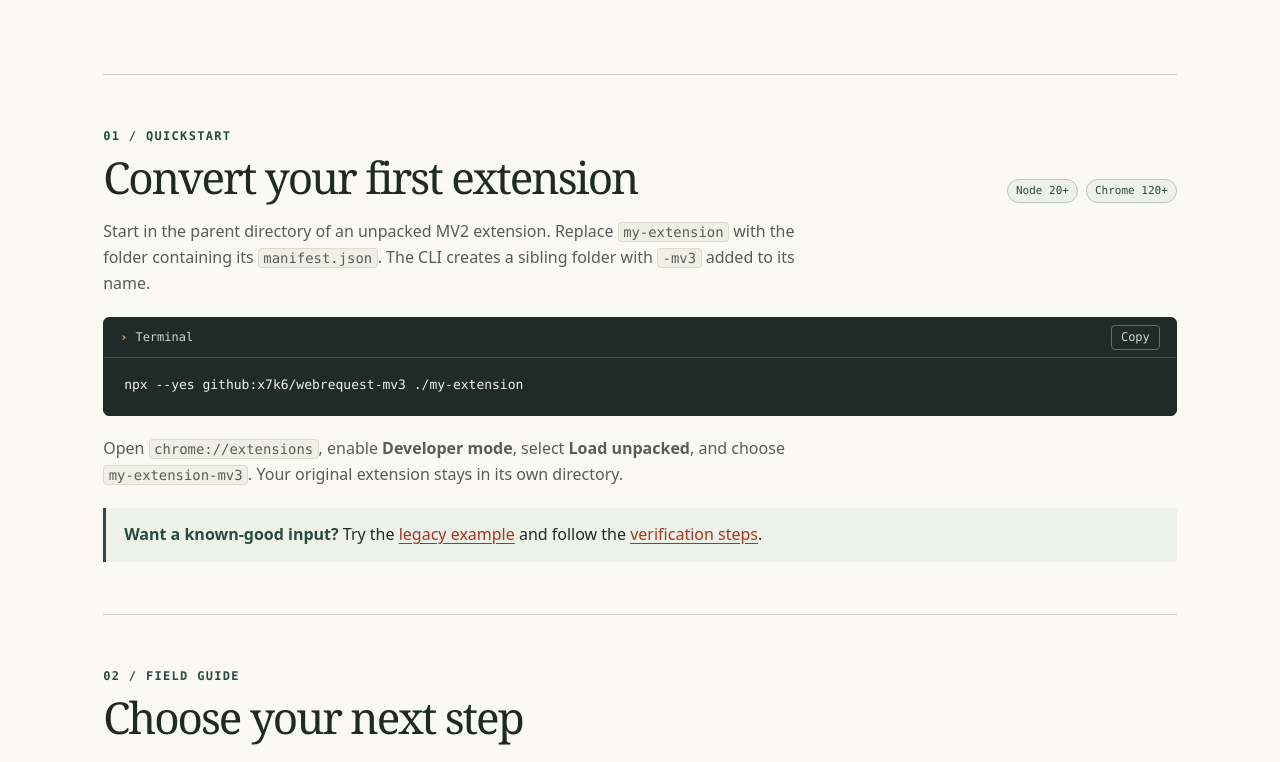
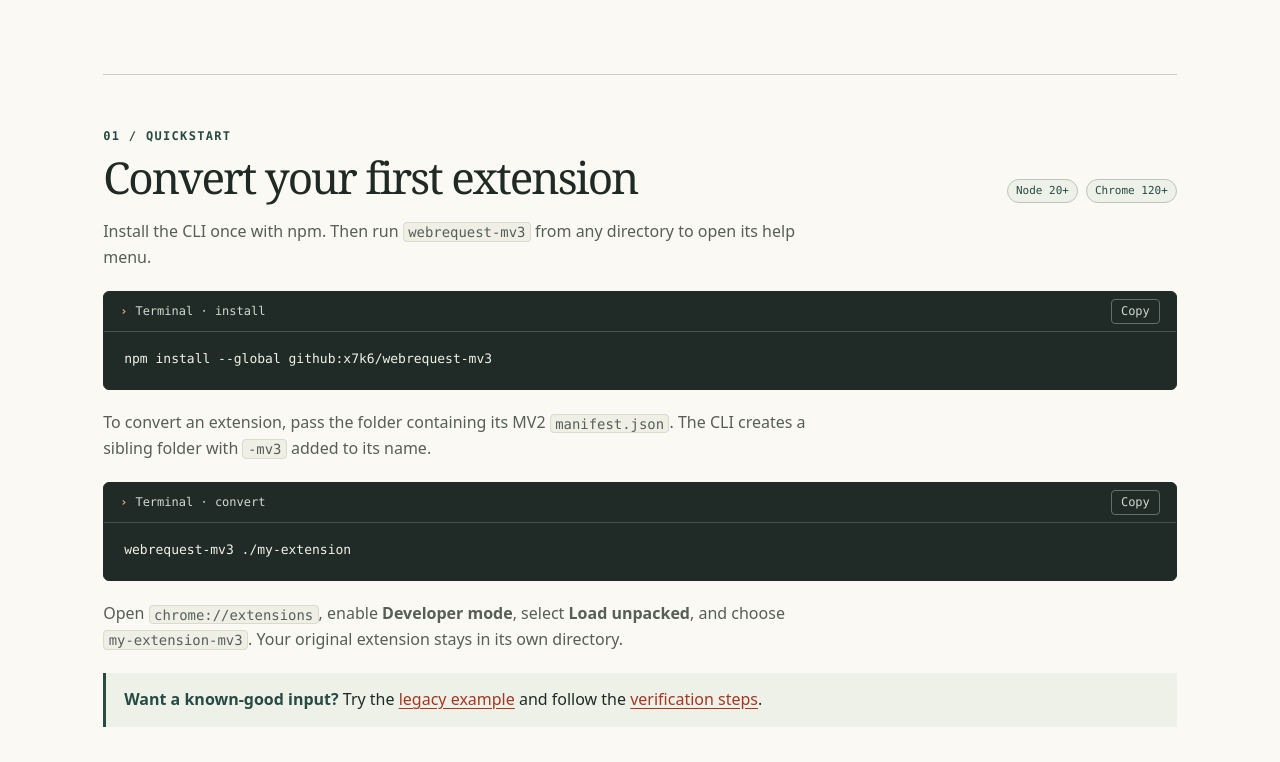
Before and after one commit to x7k6/webrequest-mv3, a browser extension: page docs/index.html in a window 1280 px wide. Shown: the part 589-1351 px from the top of the page. Drawn offline with Linux system fonts and the light colour scheme.

Commit message:
Document global CLI installation and streamline bare-command help

```diff
--- a/docs/index.html
+++ b/docs/index.html
@@ -28,8 +28,10 @@
   <section class="section" id="quickstart" aria-labelledby="start-title">
     <p class="label">01 / Quickstart</p>
     <div class="section-title"><h2 id="start-title">Convert your first extension</h2><div class="meta"><span class="pill">Node 20+</span><span class="pill">Chrome 120+</span></div></div>
-    <p>Start in the parent directory of an unpacked MV2 extension. Replace <code>my-extension</code> with the folder containing its <code>manifest.json</code>. The CLI creates a sibling folder with <code>-mv3</code> added to its name.</p>
-    <div class="listing"><div class="bar"><span>Terminal</span></div><pre tabindex="0"><code>npx --yes github:x7k6/webrequest-mv3 ./my-extension</code></pre></div>
+    <p>Install the CLI once with npm. Then run <code>webrequest-mv3</code> from any directory to open its help menu.</p>
+    <div class="listing"><div class="bar"><span>Terminal · install</span></div><pre tabindex="0"><code>npm install --global github:x7k6/webrequest-mv3</code></pre></div>
+    <p>To convert an extension, pass the folder containing its MV2 <code>manifest.json</code>. The CLI creates a sibling folder with <code>-mv3</code> added to its name.</p>
+    <div class="listing"><div class="bar"><span>Terminal · convert</span></div><pre tabindex="0"><code>webrequest-mv3 ./my-extension</code></pre></div>
     <p>Open <code>chrome://extensions</code>, enable <strong>Developer mode</strong>, select <strong>Load unpacked</strong>, and choose <code>my-extension-mv3</code>. Your original extension stays in its own directory.</p>
     <div class="hint"><strong>Want a known-good input?</strong> Try the <a href="https://github.com/x7k6/webrequest-mv3/tree/main/examples/legacy">legacy example</a> and follow the <a href="migration.html#verify">verification steps</a>.</div>
   </section>
```
Also changed, not shown: bin/webrequest-mv3.js (+6 -4 lines), README.md.
